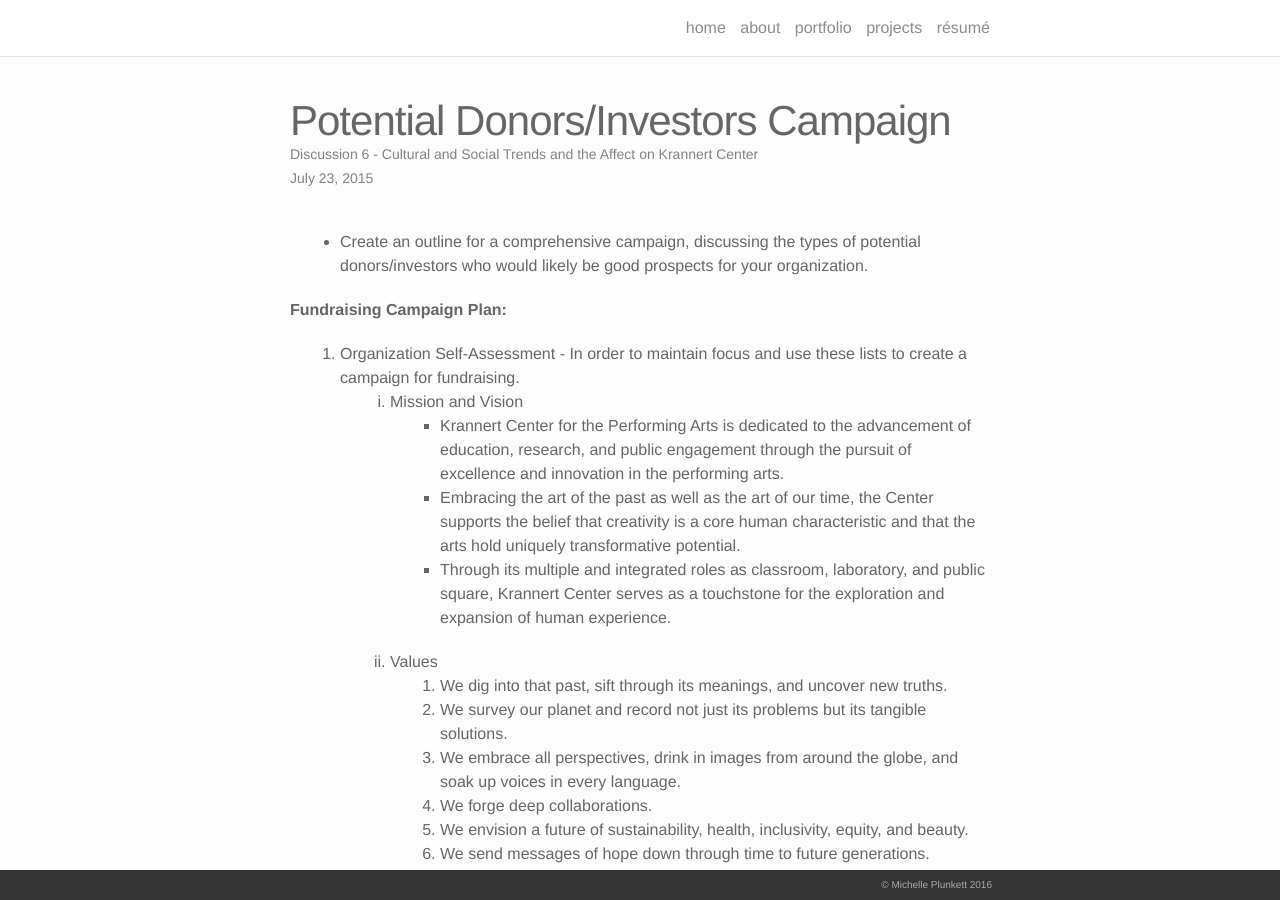
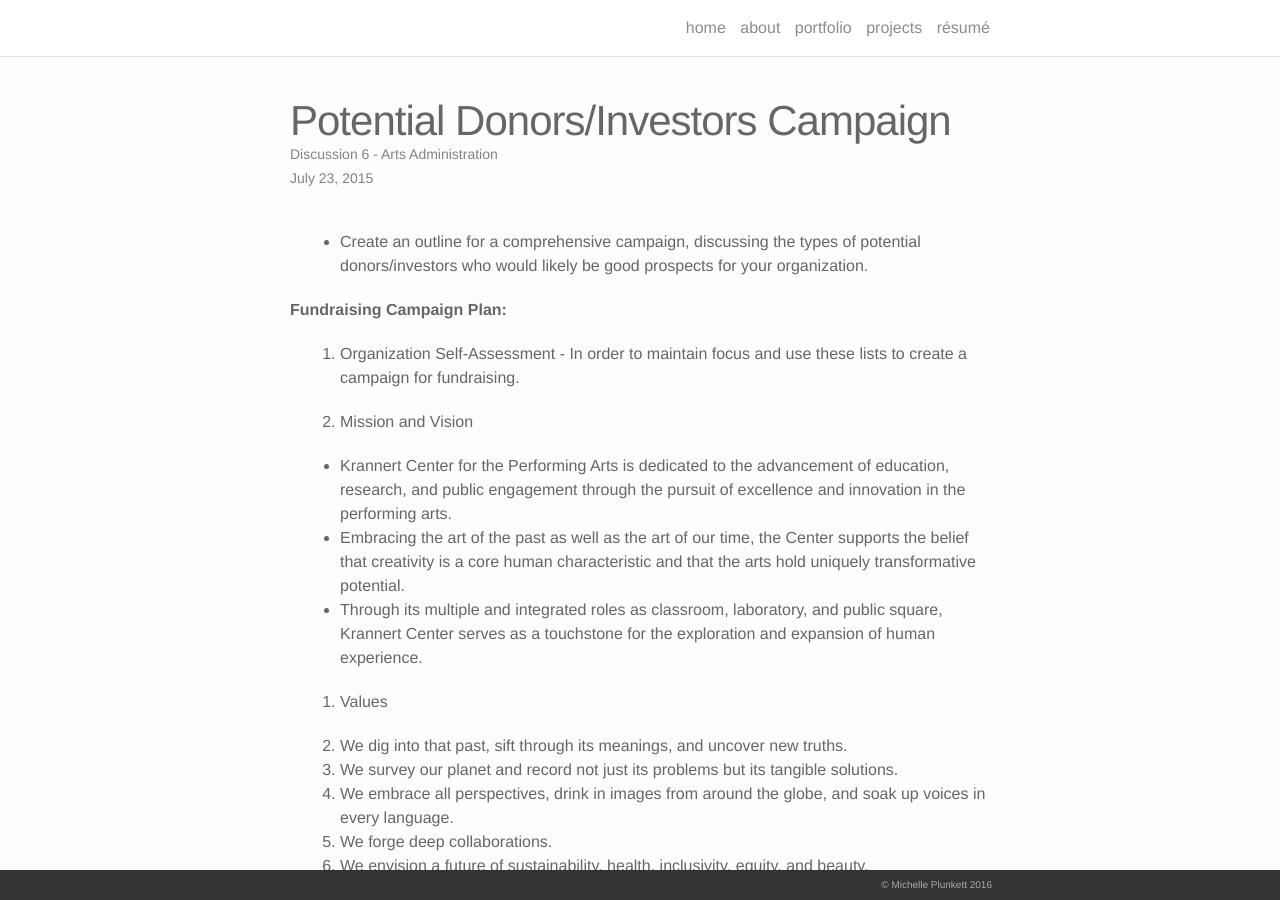
Before and after one commit to michelleplunkett/michelleplunkett.github.io, a Jekyll site: the page built from _portfolio/Discussion_6.markdown, in a window 1280 px wide and 900 px high. Built offline with Jekyll 4.4.1, drawn with Linux system fonts in a browser that asks for light colours; nearby versions of some CDN libraries; some of the changed lines change nothing that is shown; some of the changed text lies outside the part shown.

Commit message:
Update Discussion_6.markdown

```diff
--- a/_portfolio/Discussion_6.markdown
+++ b/_portfolio/Discussion_6.markdown
@@ -1,7 +1,7 @@
 ---
 layout: post
 title: Potential Donors/Investors Campaign
-description: Discussion 6 - Cultural and Social Trends and the Affect on Krannert Center
+description: Discussion 6 - Arts Administration
 date: 2015-07-23
 ---
 
@@ -9,123 +9,124 @@
 
 <!--more-->
 
-<b>Fundraising Campaign Plan:</b>
+**Fundraising Campaign Plan:**
 
-<ol type="1" > <li>Organization Self-Assessment - In order to maintain focus and use these lists to create a campaign for fundraising.</li>
-<ol type="i" > <li>Mission and Vision</li>
-<ul>
-<li>Krannert Center for the Performing Arts is dedicated to the advancement of education, research, and public engagement through the pursuit of excellence and innovation in the performing arts.</li>
-<li>Embracing the art of the past as well as the art of our time, the Center supports the belief that creativity is a core human characteristic and that the arts hold uniquely transformative potential.</li>
-<li>Through its multiple and integrated roles as classroom, laboratory, and public square, Krannert Center serves as a touchstone for the exploration and expansion of human experience.</li>
-</ul>
-<li>Values</li>
-<ol type="1" > <li>We dig into that past, sift through its meanings, and uncover new truths.</li>
-<li>We survey our planet and record not just its problems but its tangible solutions.</li>
-<li>We embrace all perspectives, drink in images from around the globe, and soak up voices in every language.</li>
-<li>We forge deep collaborations.</li>
-<li>We envision a future of sustainability, health, inclusivity, equity, and beauty.</li>
-<li>We send messages of hope down through time to future generations.</li>
-<li>We are art makers.</li>
-<li>We are knowledge builders and explorers of our unrealized human potential.</li>
-<li>We see a world of promise.</li>
-</ol>
-</ol>
-</ol>
-<ol type="1" ><li>Establish Fundraising Committee</li></ol>
-<ol type="1" ><li>Determine Activities of the Committee</li>
-<ol type="i" ><li>Review current fundraising</li>
-<ul>
-<li>Types of fundraising activity already in place at Krannert:</li>
-<ul>
-<li>Individuals</li>
-<ul>
-<li>Annual Gifts</li>
-<li>Planned Gifts</li>
-<li>Flex Giving Contributions</li>
-<li>Multiyear Pledges</li>
-<li>Honorary/Memorial Gifts</li>
-</ul>
-<li>Corporate Giving</li>
-<li>Foundation Giving</li>
-<li>University Giving</li>
-<li>Special Events</li>
-<li>Fundraising Events</li>
-<li>Matching Contributions</li>
-<li>Sponsorship Contributions</li>
-<ul>
-<li>Patron Sponsorships</li>
-<li>Marquee Circle</li>
-<li>The Loop</li>
-</ul>
-<li>Investments</li>
-<ul>
-<li>General Investments</li>
-<li>The Producers Fund</li>
-<li>Sinfonia da Camera</li>
-</ul>
-<li>Government Funding</li>
-<ul>
-<li>State Grants</li>
-<li>City/County Grants</li>
-<li>Federal Grants</li>
-</ul>
-</ul>
-</ul>
-<li>Develop a timeline</li>
-<li>Develop a budget</li>
-</ol><li>Set-up a benefit fund</li>
-<li>Develop a "call-to-action" letter</li>
-<ol type="i" ><li>Develop letter content</li>
-<li>Develop donation form</li>
-<li>Develop mail/e-mail distribution lists</li>
-<li>Distribute donation form</li>
-<li>Acknowledge/record donations</li>
-</ol><li>Organize fundraising activity </li>
-<ol type="i" ><li>Organize volunteers/food/supplies/music/etc.</li>
-<li>Organize donation process</li>
-<li>Review timeline</li>
-<li>Review budget</li>
-</ol><li>Promote fundraising activity</li>
-<ol type="i" ><li>Develop marketing spread for activity</li>
-<ol type="1" ><li>Posters, flyers, articles</li>
-</ol><li>Distribute promotional items</li>
-<li>Create a press release and distribute to media</li>
-</ol><li>Conduct fundraising activity</li>
-<li>Distribute donations</li>
-<ol type="i" ><li>Pay expenses</li>
-<li>Report donations</li>
-</ol><li>Share story of event to donors and public</li>
-<ol type="i" ><li>Thank donors again and the public</li>
-<li>Share outcome</li>
-</ol></ol><b>Potential External Benefactors/Donors:</b>
-<ul>
-<li>Here are some potential donors/investors who might be good prospects for Krannert:</li>
-<ul>
-<li>Community Foundation of East Central Illinois</li>
-<ul>
-<li>They have already donated a large sum of money to the CU Symphony, which performs at Krannert. This type of donor is a collection of donors that forms a foundation that gives to causes around East Central Illinois (like Urbana-Champaign). Also, this foundation specifically donates to the arts. </li>
-</ul>
-<li>NewsTalk 1400 WDWS, Lite Rock 97.5 WHMS &amp; Classics Hits 107.9</li>
-<ul>
-<li>The media is an essential member of the public, and can sway public opinion rather easily. A donor or investor like radio stations or other public media outlets would be beneficial to Krannert and will show the public that the media has an interest in the arts. Also, through donations to Krannert, this might mean that Krannert might be advertised more on these stations or media outlets like their website.</li>
-</ul>
-<li>Banks in Champaign-Urbana</li>
-<ul>
-<li>Donations from banks could be another source of donations for Krannert.</li>
-</ul>
-<li>In general, local businesses around the area. </li>
-<ul>
-<li>Donating to Krannert might be a good business idea for local companies since Krannert advertises supporters in the concert programs and on the website. This would be good publicity, especially since a lot of times, people who are coming to Krannert have extra money to spend on entertainment, and therefore extra money to spend at their business. </li>
-</ul>
-</ul>
-</ul>
-<b>Resources:</b>
-<ul>
-<li><a href="https://www.cfsarasota.org/Portals/0/Uploads/Documents/Nonprofits/DevelopmentPlanWorkbook%202014.pdf">https://www.cfsarasota.org/Portals/0/Uploads/Documents/Nonprofits/DevelopmentPlanWorkbook%202014.pdf</a></li>
-<li><a href="http://www.krannertcenter.com/meetus/oursetting.aspx">http://www.krannertcenter.com/meetus/oursetting.aspx</a></li>
-<li><a href="http://www.krannertcenter.com/meetus/missionandvision.aspx">http://www.krannertcenter.com/meetus/missionandvision.aspx</a></li>
-<li><a href="http://cusymphony.org/corporate-sponsors/">http://cusymphony.org/corporate-sponsors/</a></li>
-<li><a href="http://www.july4th.net/sponsors">http://www.july4th.net/sponsors</a></li>
-<li><a href="http://www.cuballet.com/corporatelist.php">http://www.cuballet.com/corporatelist.php</a></li>
-<li><a href="http://www.krannertcenter.com/corporategiving/currentsponsors.aspx">http://www.krannertcenter.com/corporategiving/currentsponsors.aspx</a></li>
-</ul>
+1.  Organization Self-Assessment - In order to maintain focus and use these lists to create a campaign for fundraising.
+
+1.  Mission and Vision
+
+*   Krannert Center for the Performing Arts is dedicated to the advancement of education, research, and public engagement through the pursuit of excellence and innovation in the performing arts.
+*   Embracing the art of the past as well as the art of our time, the Center supports the belief that creativity is a core human characteristic and that the arts hold uniquely transformative potential.
+*   Through its multiple and integrated roles as classroom, laboratory, and public square, Krannert Center serves as a touchstone for the exploration and expansion of human experience.
+
+3.  Values
+
+1.  We dig into that past, sift through its meanings, and uncover new truths.
+2.  We survey our planet and record not just its problems but its tangible solutions.
+3.  We embrace all perspectives, drink in images from around the globe, and soak up voices in every language.
+4.  We forge deep collaborations.
+5.  We envision a future of sustainability, health, inclusivity, equity, and beauty.
+6.  We send messages of hope down through time to future generations.
+7.  We are art makers.
+8.  We are knowledge builders and explorers of our unrealized human potential.
+9.  We see a world of promise.
+
+1.  Establish Fundraising Committee
+
+1.  Determine Activities of the Committee
+
+1.  Review current fundraising
+
+*   Types of fundraising activity already in place at Krannert:
+
+*   Individuals
+
+*   Annual Gifts
+*   Planned Gifts
+*   Flex Giving Contributions
+*   Multiyear Pledges
+*   Honorary/Memorial Gifts
+
+*   Corporate Giving
+*   Foundation Giving
+*   University Giving
+*   Special Events
+*   Fundraising Events
+*   Matching Contributions
+*   Sponsorship Contributions
+
+*   Patron Sponsorships
+*   Marquee Circle
+*   The Loop
+
+*   Investments
+
+*   General Investments
+*   The Producers Fund
+*   Sinfonia da Camera
+
+*   Government Funding
+
+*   State Grants
+*   City/County Grants
+*   Federal Grants
+
+3.  Develop a timeline
+4.  Develop a budget
+
+3.  Set-up a benefit fund
+4.  Develop a "call-to-action" letter
+
+1.  Develop letter content
+2.  Develop donation form
+3.  Develop mail/e-mail distribution lists
+4.  Distribute donation form
+5.  Acknowledge/record donations
+
+6.  Organize fundraising activity
+
+1.  Organize volunteers/food/supplies/music/etc.
+2.  Organize donation process
+3.  Review timeline
+4.  Review budget
+
+8.  Promote fundraising activity
+
+1.  Develop marketing spread for activity
+
+1.  Posters, flyers, articles
+
+3.  Distribute promotional items
+4.  Create a press release and distribute to media
+
+10.  Conduct fundraising activity
+11.  Distribute donations
+
+1.  Pay expenses
+2.  Report donations
+
+13.  Share story of event to donors and public
+
+1.  Thank donors again and the public
+2.  Share outcome
+
+**Potential External Benefactors/Donors:**
+Here are some potential donors/investors who might be good prospects for Krannert:
+* Community Foundation of East Central Illinois
+* They have already donated a large sum of money to the CU Symphony, which performs at Krannert. This type of donor is a collection of donors that forms a foundation that gives to causes around East Central Illinois (like Urbana-Champaign). Also, this foundation specifically donates to the arts.
+* NewsTalk 1400 WDWS, Lite Rock 97.5 WHMS & Classics Hits 107.9
+* The media is an essential member of the public, and can sway public opinion rather easily. A donor or investor like radio stations or other public media outlets would be beneficial to Krannert and will show the public that the media has an interest in the arts. Also, through donations to Krannert, this might mean that Krannert might be advertised more on these stations or media outlets like their website.
+* Banks in Champaign-Urbana
+* Donations from banks could be another source of donations for Krannert.
+* In general, local businesses around the area.
+* Donating to Krannert might be a good business idea for local companies since Krannert advertises supporters in the concert programs and on the website. This would be good publicity, especially since a lot of times, people who are coming to Krannert have extra money to spend on entertainment, and therefore extra money to spend at their business.
+
+**Resources:**
+
+*   [https://www.cfsarasota.org/Portals/0/Uploads/Documents/Nonprofits/DevelopmentPlanWorkbook%202014.pdf](https://www.cfsarasota.org/Portals/0/Uploads/Documents/Nonprofits/DevelopmentPlanWorkbook%202014.pdf)
+*   [http://www.krannertcenter.com/meetus/oursetting.aspx](http://www.krannertcenter.com/meetus/oursetting.aspx)
+*   [http://www.krannertcenter.com/meetus/missionandvision.aspx](http://www.krannertcenter.com/meetus/missionandvision.aspx)
+*   [http://cusymphony.org/corporate-sponsors/](http://cusymphony.org/corporate-sponsors/)
+*   [http://www.july4th.net/sponsors](http://www.july4th.net/sponsors)
+*   [http://www.cuballet.com/corporatelist.php](http://www.cuballet.com/corporatelist.php)
+*   [http://www.krannertcenter.com/corporategiving/currentsponsors.aspx](http://www.krannertcenter.com/corporategiving/currentsponsors.aspx)
```
